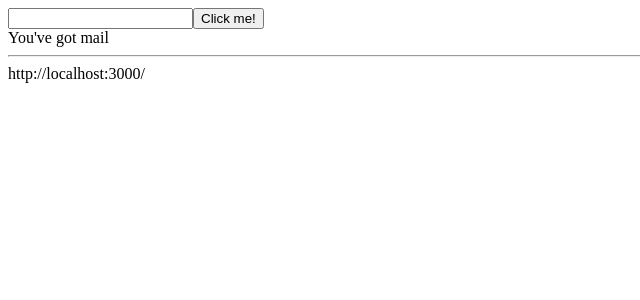
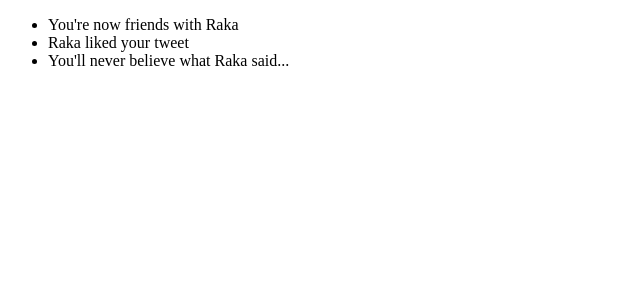
Before and after one commit to rakamaheka22/angularlessonstarted, an Angular app: page / in a window 1280 px wide. Shown: the top 300 px of the page, without its empty margins (0-640 px from the left). Built offline with nearby package versions, Linux system fonts and the light colour scheme.

Commit message:
Lesson 7

```diff
--- a/src/app/app.component.html
+++ b/src/app/app.component.html
@@ -1,7 +1,7 @@
 <div>
-  <app-simple-form></app-simple-form>
-
-  {{ mail.message }}
-  <hr>
-  {{ api }}
+  <ul>
+    <li *ngFor="let message of mail.messages">
+      {{ message }}
+    </li>
+  </ul>
 </div>
--- a/src/app/app.component.ts
+++ b/src/app/app.component.ts
@@ -5,9 +5,7 @@ import { Component,Inject } from '@angular/core';
   styleUrls: ['./app.component.css']
 })
 export class AppComponent {
-  title = 'Hello World, Welcome to Angular 2!';
 
-  constructor(@Inject('mail') private mail,
-              @Inject('api') private api){}
+  constructor(@Inject('mail') private mail){}
 
 }
--- a/src/app/mail.service.ts
+++ b/src/app/mail.service.ts
@@ -3,7 +3,11 @@ import { Injectable } from '@angular/core';
 @Injectable()
 export class MailService {
 
-  message = "You've got mail";
+  messages = [
+    `You're now friends with Raka`,
+    `Raka liked your tweet`,
+    `You'll never believe what Raka said...`
+  ];
 
   constructor() { }
 
```
